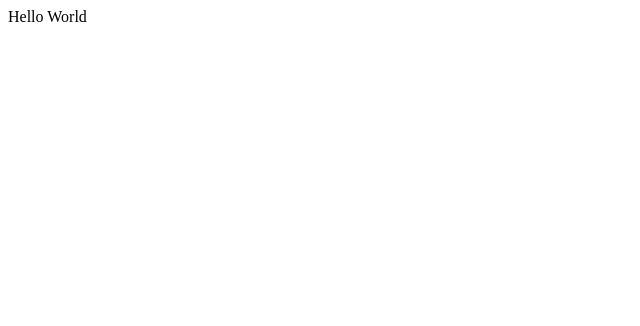
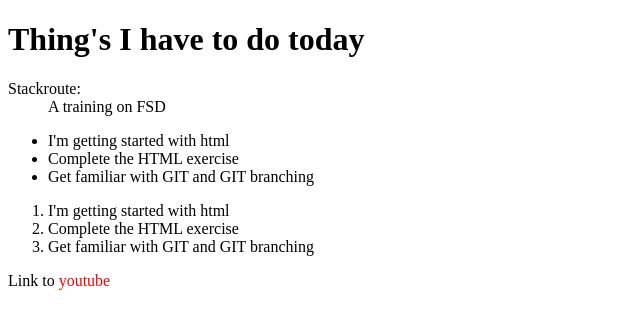
Before and after one commit to nikhilreddykunta/stackroute, a plain HTML site: page index.html in a window 1280 px wide. Shown: the whole page, without its empty margins (0-640 px from the left). Drawn offline with Linux system fonts and the light colour scheme.

Commit message:
exercise1

```diff
--- /dev/null
+++ b/HTMLExer-1/index.html
@@ -0,0 +1,26 @@
+<!DOCTYPE html>
+<html>
+	<head>
+		<title>My first website</title>
+		<meta charset="utf-8">
+		<link rel="stylesheet" type="text/css" href="stylesheet.css">
+	</head>
+	<body>
+		<div>
+			<h1>My First Website</h1>
+
+			<p>Welcome to my website! Here are some things I enjoy</p>
+
+			<ul>
+				<li>Web Development</li>
+				<li>Chess</li>
+				<li>Reading</li>
+				<li>Learning</li>
+			</ul>
+
+			<h3>Favourite Quotes</h3>
+			<blockquote id="outline1">Here is a favourite quote of mine....</blockquote>
+			<blockquote id="outline2">...and another</blockquote>
+		</div>
+	</body>
+</html>
--- /dev/null
+++ b/HTMLExer-1/stylesheet.css
@@ -0,0 +1,17 @@
+body {
+	background: grey;
+}
+
+div {
+	width: 500px;
+	margin: auto;
+}
+
+#outline1, #outline2 {
+	width: 500px;
+	height: 20px;
+	//margin: auto;
+	padding: 10px;
+	text-align: center;
+	border: 1px solid white;
+}
--- a/index.html
+++ b/index.html
@@ -1 +1,31 @@
-Hello World
+<!DOCTYPE html>
+<html>
+	<head>
+		<title>Working with HTML and CSS</title>
+		<meta charset="utf-8">
+		<link rel="stylesheet" type="text/css" href="style.css">
+	</head>
+	<body>
+
+	<h1>Thing's I have to do today</h1>
+
+	<dl>
+		<dt>Stackroute: </dt>
+		<dd>A training on FSD</dd>
+	</dl>
+
+	<ul>
+		<li>I'm getting started with html</li>
+		<li>Complete the HTML exercise</li>
+		<li>Get familiar with GIT and GIT branching</li>
+	</ul>
+
+	<ol>
+		<li>I'm getting started with html</li>
+		<li>Complete the HTML exercise</li>
+		<li>Get familiar with GIT and GIT branching</li>
+	</ol>
+
+	<p>Link to <a href="https://www.youtube.com">youtube</a> </p>
+	</body>
+</html>
--- /dev/null
+++ b/style.css
@@ -0,0 +1,3 @@
+a {
+	color: red; text-decoration: none;
+}
```
